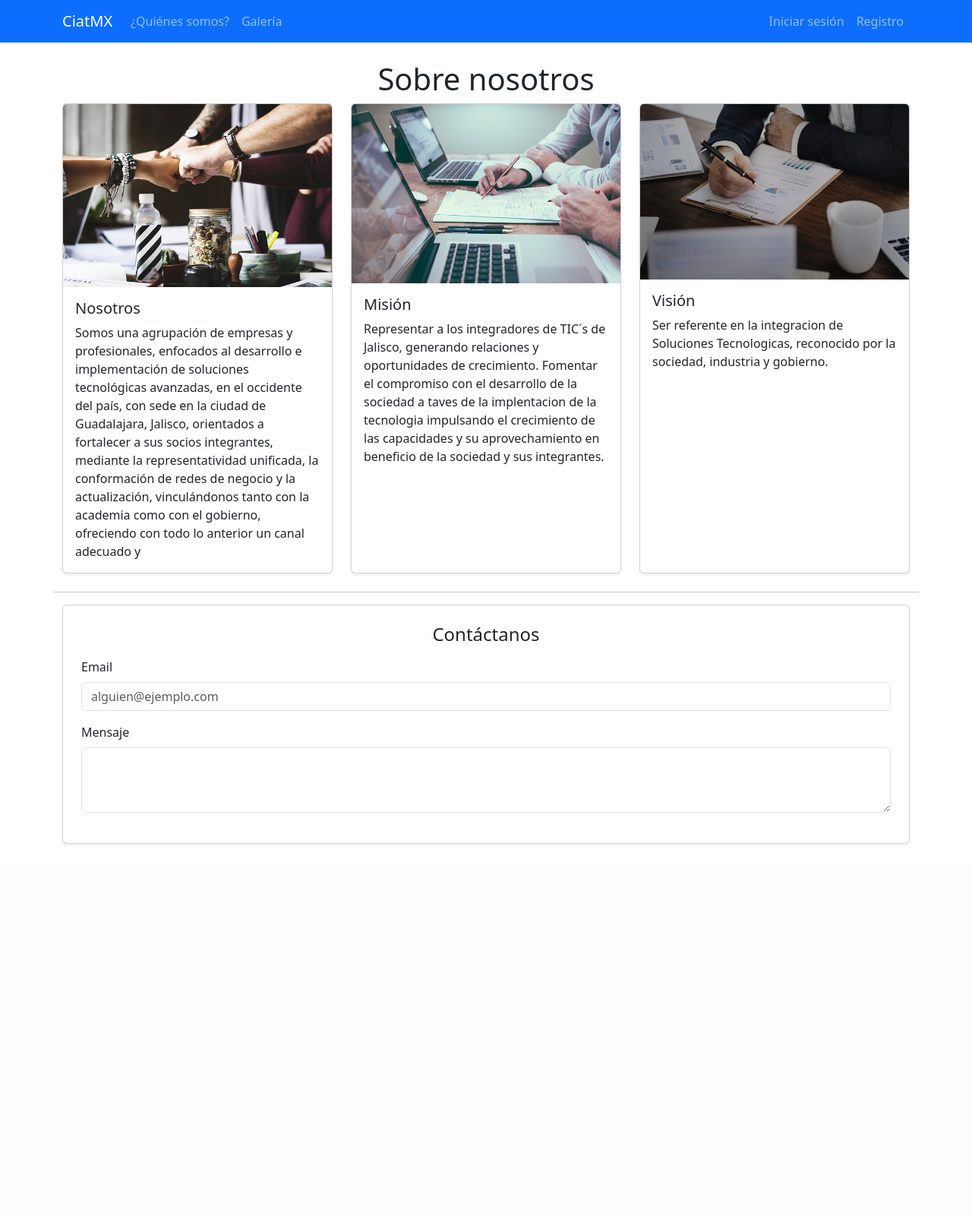
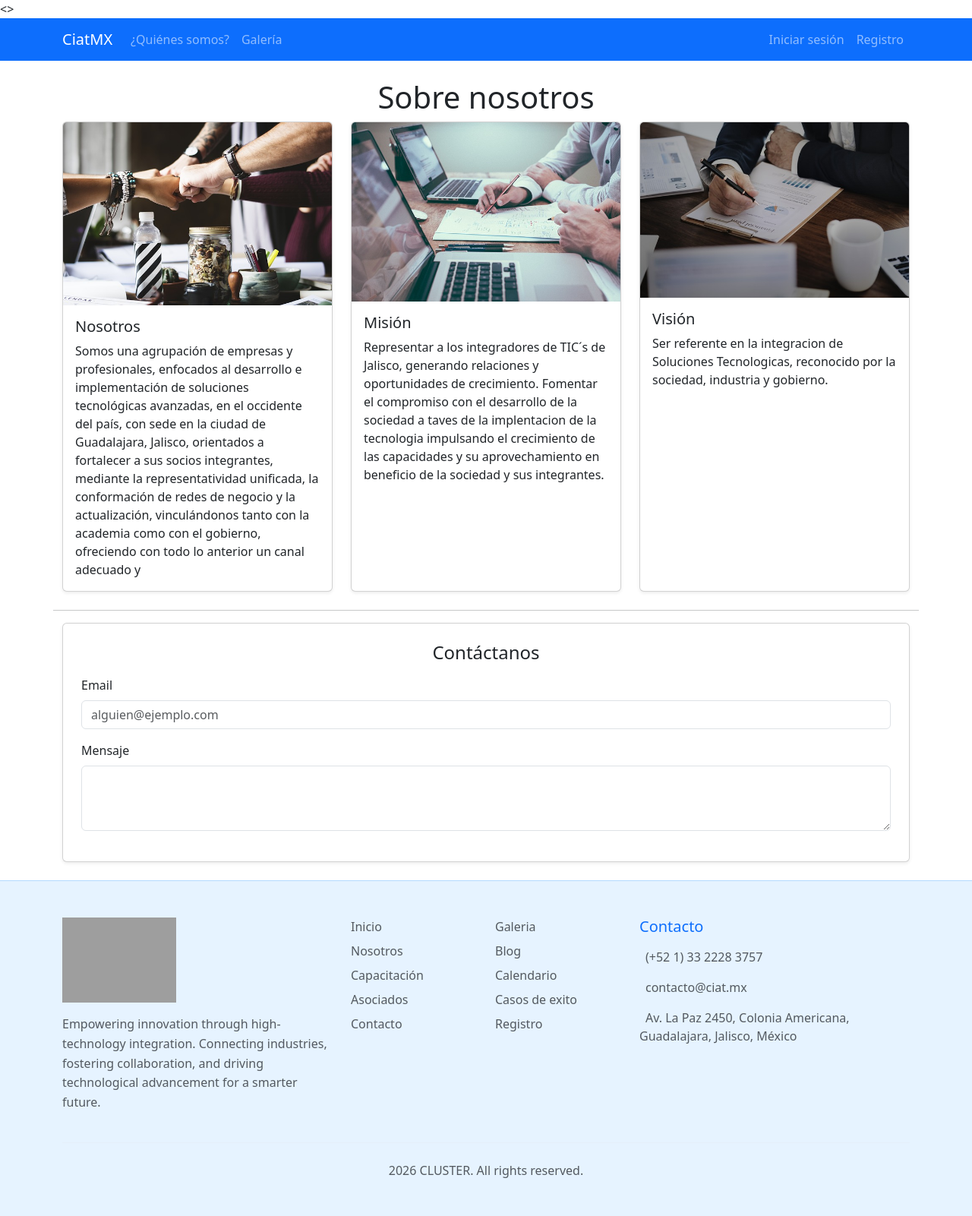
Before and after one commit to rubendcdev/cluster-webapp, a Flask app: page /about in a window 1280 px wide. Shown: the whole page at 76% size. Before the commit the page ends 1112 px from the top, so only its background shows below. Run offline with Flask 3, Linux system fonts and the light colour scheme; grey boxes are pictures that could not be loaded.

Commit message:
base principal del footer

```diff
--- a/app/templates/layout.html
+++ b/app/templates/layout.html
@@ -11,7 +11,7 @@
     <title>{% block title %}Cluster Integradores de Alta Tecnología{% endblock %}</title>
 </head>
 
-<body>
+<>
 
     <nav class="navbar navbar-expand-lg navbar-dark bg-primary">
         <div class="container container-lg">
@@ -63,6 +63,75 @@
         {% block content %}{% endblock %}
     </main>
 
+    <!-- Footer -->
+
+    <footer class="footer mt-auto py-5" style="background-color: #e6f3ff; border-top: 1px solid #b3d9ff;">
+        <div class="container container-lg">
+            <div class="row">
+                <!-- Columna izquierda: Logo y descripción -->
+                <div class="col-md-4">
+                    <div class="mb-3">
+                        <img src="/static/img/logo_placeholder.png" alt="Logo Cluster" style="width: 150px;">
+                    </div>
+                    <p class="text-muted" style="line-height: 1.6;">
+                        Empowering innovation through high-technology integration. Connecting
+                        industries, fostering collaboration, and driving technological
+                        advancement for a smarter future.
+                    </p>
+                </div>
+
+                <!-- Columna central: Enlaces -->
+                <div class="col-md-2">
+                    <ul class="list-unstyled">
+                        <li class="mb-2"><a href="#" class="text-muted text-decoration-none">Inicio</a></li>
+                        <li class="mb-2"><a href="#" class="text-muted text-decoration-none">Nosotros</a></li>
+                        <li class="mb-2"><a href="#" class="text-muted text-decoration-none">Capacitación</a></li>
+                        <li class="mb-2"><a href="#" class="text-muted text-decoration-none">Asociados</a></li>
+                        <li class="mb-2"><a href="#" class="text-muted text-decoration-none">Contacto</a></li>
+                    </ul>
+                </div>
+
+                <!-- Columna central: Recursos -->
+                <div class="col-md-2">
+                    <ul class="list-unstyled">
+                        <li class="mb-2"><a href="/gallery" class="text-muted text-decoration-none">Galeria</a></li>
+                        <li class="mb-2"><a href="#" class="text-muted text-decoration-none">Blog</a></li>
+                        <li class="mb-2"><a href="#" class="text-muted text-decoration-none">Calendario</a></li>
+                        <li class="mb-2"><a href="#" class="text-muted text-decoration-none">Casos de exito</a></li>
+                        <li class="mb-2"><a href="/register" class="text-muted text-decoration-none">Registro</a></li>
+                    </ul>
+                </div>
+
+                <!-- Columna derecha: Contacto -->
+                <div class="col-md-4">
+                    <h5 class="text-primary mb-3">Contacto</h5>
+                    <div class="contact-info">
+                        <div class="mb-3">
+                            <i class="bi bi-telephone text-primary me-2"></i>
+                            <span class="text-muted">(+52 1) 33 2228 3757</span>
+                        </div>
+                        <div class="mb-3">
+                            <i class="bi bi-envelope text-primary me-2"></i>
+                            <span class="text-muted">contacto@ciat.mx</span>
+                        </div>
+                        <div class="mb-3">
+                            <i class="bi bi-geo-alt text-primary me-2"></i>
+                            <span class="text-muted">Av. La Paz 2450, Colonia Americana, Guadalajara, Jalisco, México</span>
+                        </div>
+                    </div>
+                </div>
+            </div>
+
+            <!-- Copyright y links legales -->
+            <hr class="my-4" style="border-color: #dee2e6;">
+            <div class="row">
+                <div class="col-12 text-center">
+                    <p class="text-muted mb-0"> 2026 CLUSTER. All rights reserved.</p>
+                </div>
+            </div>
+        </div>
+    </footer>
+
 </body>
 
 </html>
```
